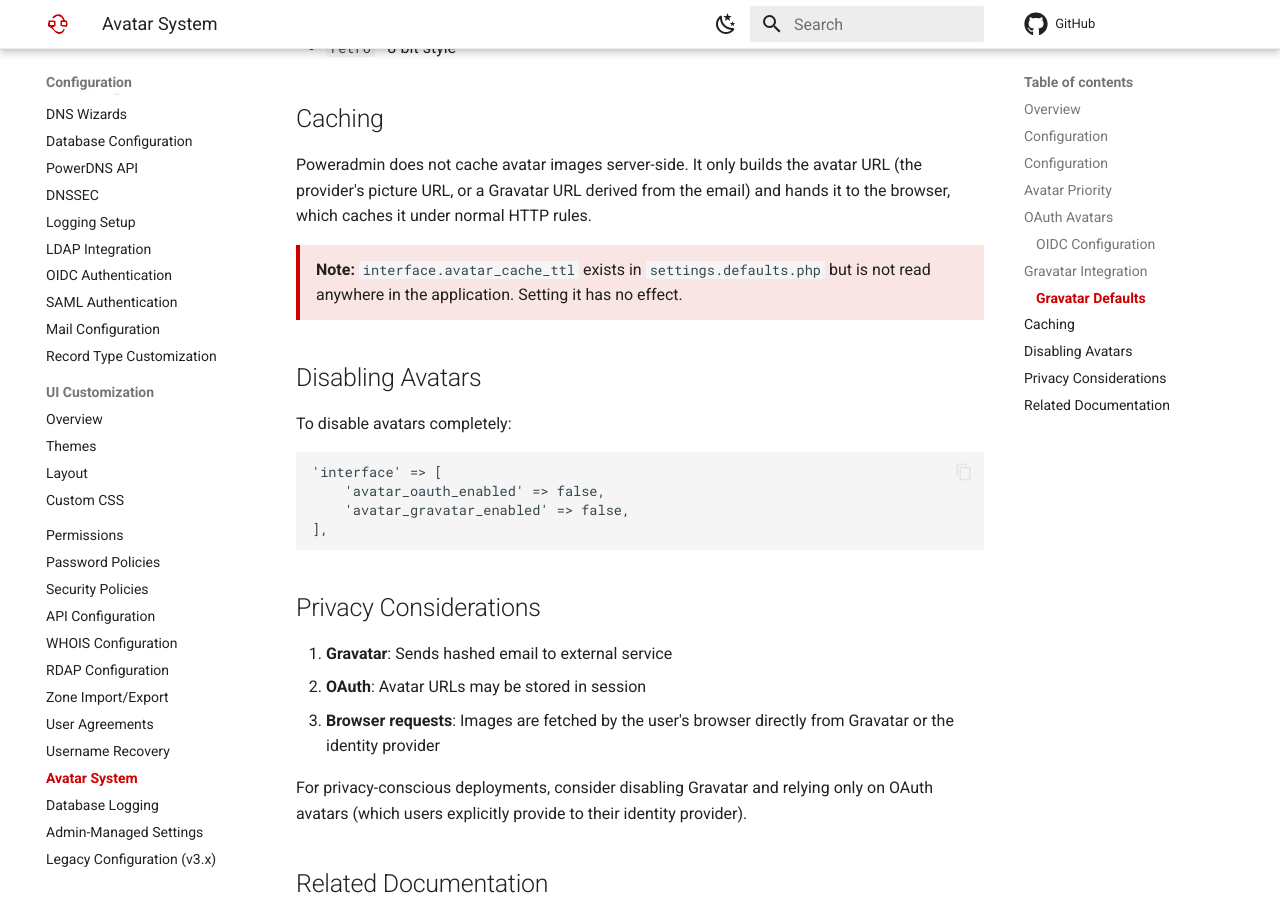
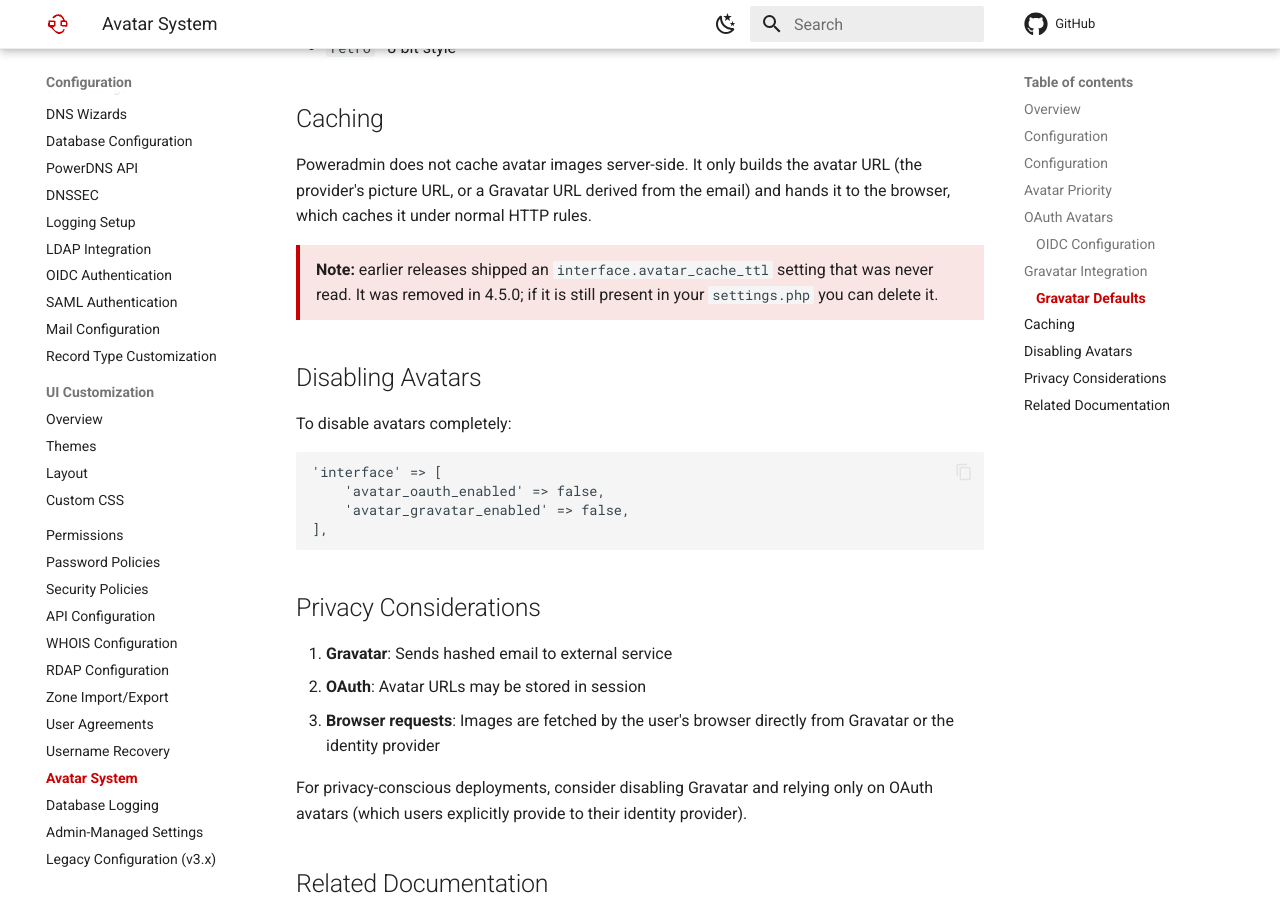
Before and after one commit to poweradmin/poweradmin-docs, an MkDocs documentation site: the page built from docs/configuration/avatars.md, in a window 1280 px wide and 900 px high, scrolled down 2452 px. Built offline with MkDocs 1.6.1 and Material for MkDocs 9.7.7, drawn with Linux system fonts in a browser that asks for light colours; comment, search, counter and statistics services are not loaded.

Commit message:
docs: mfa.app_enabled now works and avatar_cache_ttl was removed

```diff
--- a/docs/configuration/avatars.md
+++ b/docs/configuration/avatars.md
@@ -85,7 +85,8 @@ If a user has no Gravatar, a default image is displayed. Gravatar provides sever
 
 Poweradmin does not cache avatar images server-side. It only builds the avatar URL (the provider's picture URL, or a Gravatar URL derived from the email) and hands it to the browser, which caches it under normal HTTP rules.
 
-> **Note:** `interface.avatar_cache_ttl` exists in `settings.defaults.php` but is not read anywhere in the application. Setting it has no effect.
+> **Note:** earlier releases shipped an `interface.avatar_cache_ttl` setting that was never read.
+> It was removed in 4.5.0; if it is still present in your `settings.php` you can delete it.
 
 ## Disabling Avatars
 
```
Also changed, not shown: docs/configuration/security-policies.md (+1 -1 lines), docs/installation/docker.md (+1 -1 lines), docs/user-guide/mfa.md (+1 -1 lines).
